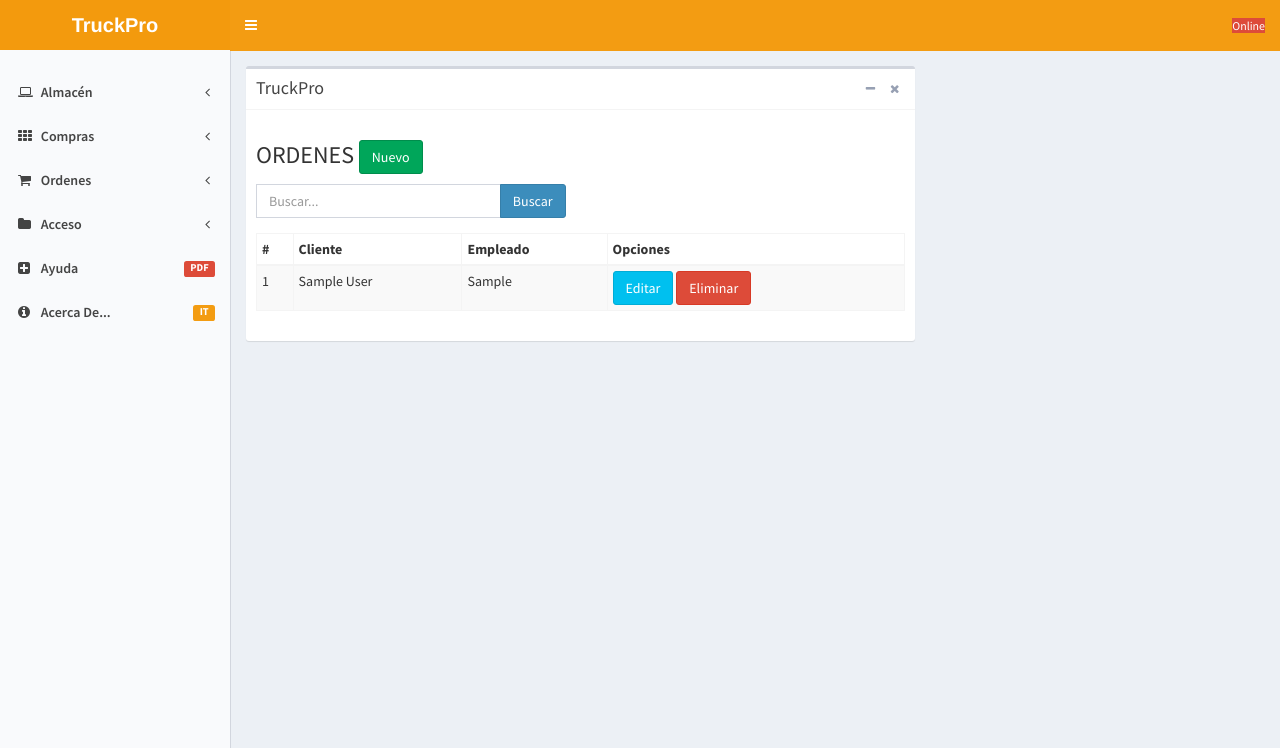
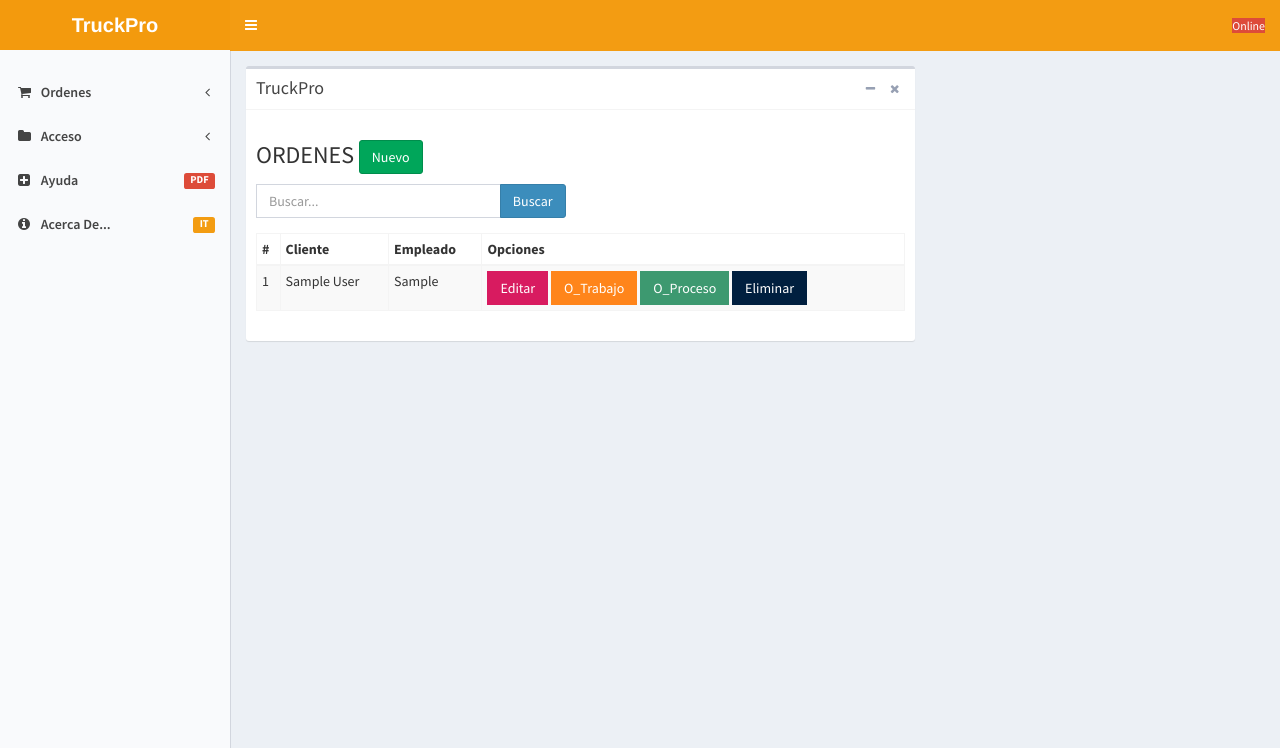
Before and after one commit to pelong82/truckpro, a Django app: page /panel/order/list in a window 1280 px wide. Shown: the top 748 px of the page. Run offline with Django 3.2, Linux system fonts and the light colour scheme; tables that the repository leaves empty hold one stand-in row (values such as "Sample post"); some libraries are stand-ins or nearby versions.

Commit message:
ordernes proceso

```diff
--- a/apps/orders/templates/orders/order/list.html
+++ b/apps/orders/templates/orders/order/list.html
@@ -34,8 +34,10 @@
 							<td>{{ order.customer.name }}</td>
 							<td>{{ order.user.first_name }}</td>
 							<td>
-								<a href="{% url 'orders:order_edit' order.id %}" ><button class="btn btn-info">Editar</button></a>
-		                        <a href="" name="{{ order.id }}" data-target="#myModal" data-toggle="modal" class="btn btn-danger btn-delete-client">Eliminar</a>
+								<a href="{% url 'orders:order_edit' order.id %}" ><button class="btn bg-maroon btn-flat">Editar</button></a>
+								<a href="" ><button class="btn bg-orange btn-flat">O_Trabajo</button></a>
+								<a href="" ><button class="btn bg-olive btn-flat">O_Proceso</button></a>
+		                        <a href="" name="{{ order.id }}" data-target="#myModal" data-toggle="modal" class="btn bg-navy btn-flat btn-delete-client">Eliminar</a>
 							</td>
 						</tr>
                		{% endfor %}
--- a/templates/base.html
+++ b/templates/base.html
@@ -85,29 +85,9 @@
           <ul class="sidebar-menu">
             <li class="header"></li>
 
-            <li class="treeview">
-              <a href="#">
-                <i class="fa fa-laptop"></i>
-                <span>Almacén</span>
-                <i class="fa fa-angle-left pull-right"></i>
-              </a>
-              <ul class="treeview-menu">
-                <li><a href="almacen/articulo"><i class="fa fa-circle-o"></i> Artículos</a></li>
-                <li><a href="almacen/categoria"><i class="fa fa-circle-o"></i> Categorías</a></li>
-              </ul>
-            </li>
 
-            <li class="treeview">
-              <a href="#">
-                <i class="fa fa-th"></i>
-                <span>Compras</span>
-                 <i class="fa fa-angle-left pull-right"></i>
-              </a>
-              <ul class="treeview-menu">
-                <li><a href="compras/ingreso"><i class="fa fa-circle-o"></i> Ingresos</a></li>
-                <li><a href="compras/proveedor"><i class="fa fa-circle-o"></i> Proveedores</a></li>
-              </ul>
-            </li>
+
+
             <li class="treeview">
               <a href="#">
                 <i class="fa fa-shopping-cart"></i>
```
